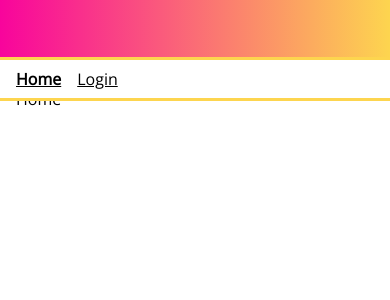
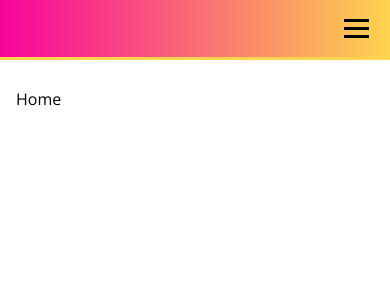
Before and after one commit to fairouzw/styled-components-react, a React (Create React App) app: page / in a window 390 px wide. Shown: the top 300 px of the page. Built offline with nearby package versions, Linux system fonts and the light colour scheme.

Commit message:
implements mobile responsiveness

```diff
--- a/src/components/common/Header.js
+++ b/src/components/common/Header.js
@@ -1,6 +1,6 @@
-import React from "react";
+import React, {useState} from "react";
 import styled from "styled-components";
-import {Link as ReactRouterDomLink, useLocation} from "react-router-dom";
+import { Link as ReactRouterDomLink, useLocation } from "react-router-dom";
 
 const HeaderWrapper = styled.header`
   height: 60px;
@@ -15,7 +15,7 @@ const HeaderWrapper = styled.header`
 `;
 
 const Menu = styled.nav`
-  display: block;
+  display: ${p => p.open ? 'block': 'none' };
   font-family: "Open Sans";
   position: absolute;
   width: 100%;
@@ -42,13 +42,9 @@ const Menu = styled.nav`
 // border-top: 5px solid black;
 // `;
 
-const Link = ({isActive, children, ...props}) => {
-  return(
-    <ReactRouterDomLink {...props}>
-      {children}
-      </ReactRouterDomLink>
-  )
-}
+const Link = ({ isActive, children, ...props }) => {
+  return <ReactRouterDomLink {...props}>{children}</ReactRouterDomLink>;
+};
 
 //here we are styling the Linked component from react-router-dom
 const StyledLink = styled(Link)`
@@ -57,19 +53,45 @@ diplay: block;
   text-align: center;
   box-sizing: border-box;
   margin: auto 0;
-font-weight: ${p => p.isActive ? 'bold' : 'normal'};
+  font-weight: ${(p) => (p.isActive ? "bold" : "normal")};
   color: black;
 `;
 
+const MobileMenuIcon = styled.div`
+margin: auto 0 auto auto;
+width: 25px;
+min-width: 23px;
+padding: 5px;
+
+>div{
+height: 3px;
+background: black;
+margin 5px 0;
+width: 100%;
+}
+
+@media(min-width: 768px){
+  display: none;
+}
+`
+
 export function Header() {
-  const {pathname} = useLocation();
+  const { pathname } = useLocation();
+  const [menuOpen, setMenuOpen] = useState(false);
+
   return (
     <HeaderWrapper>
-      <Menu>
-        <StyledLink to="/" isActive={pathname === '/'}>
+      <MobileMenuIcon onClick={() => setMenuOpen(s => !s)}>
+        {/* each div represent a bar in burger menu */}
+        <div />
+        <div />
+        <div />
+      </MobileMenuIcon>
+      <Menu open={menuOpen}>
+        <StyledLink to="/" isActive={pathname === "/"}>
           Home
         </StyledLink>
-        <StyledLink to="/login" isActive={pathname === '/login'}>
+        <StyledLink to="/login" isActive={pathname === "/login"}>
           Login
         </StyledLink>
       </Menu>
```
Lines whose indentation alone changed are shown as unchanged.
